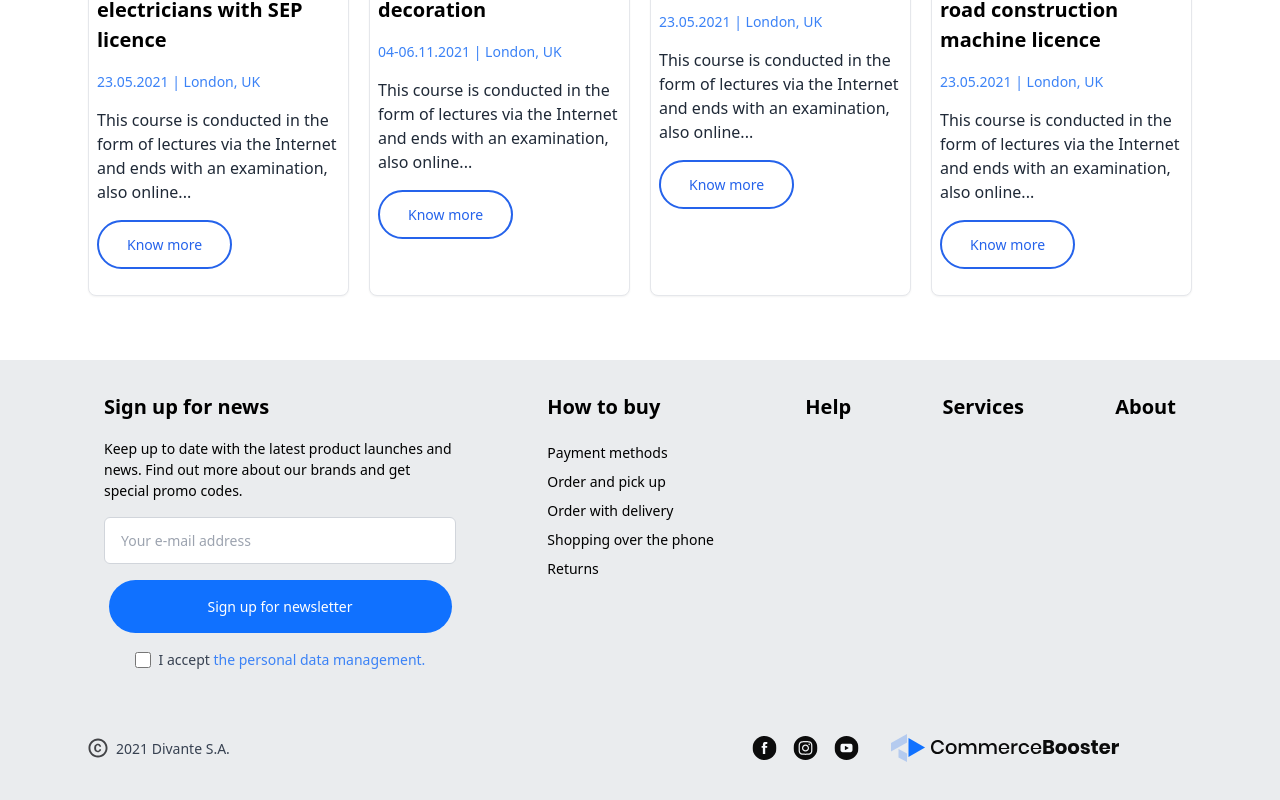
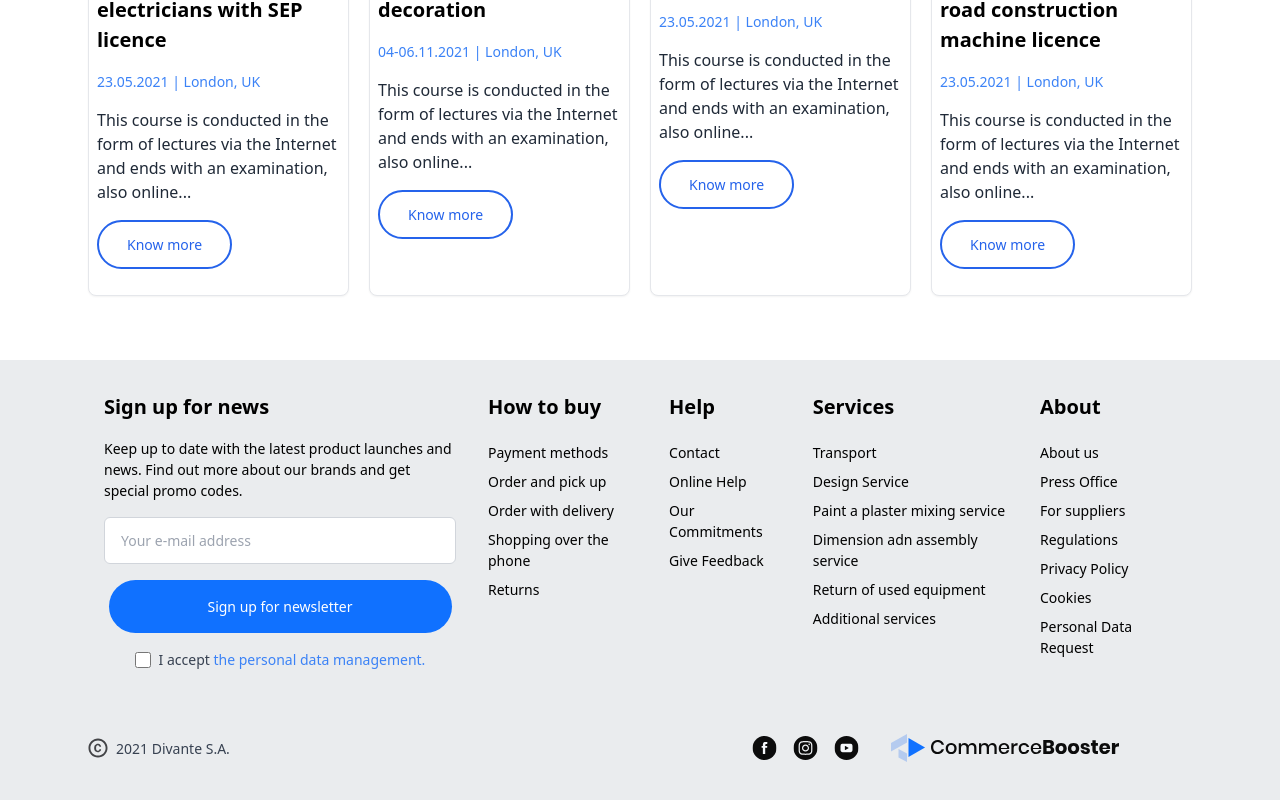
Before and after one commit to darshanbajgain/commerce-booster, a React (Vite) app: page / in a window 1280 px wide. Shown: the part 3623-4423 px from the top of the page. Built offline with nearby package versions, Linux system fonts and the light colour scheme.

Commit message:
style: footer styled

```diff
--- a/src/component/Footer/OtherDropDowns.jsx
+++ b/src/component/Footer/OtherDropDowns.jsx
@@ -1,10 +1,10 @@
 import arrowUp from "../../assets/footer_assets/keyboard_arrow_down.svg";
 
-const OtherDropDowns = ({title}) => {
+const OtherDropDowns = ({ title, children }) => {
 
     return (
         <div className=" m-0 p-4  border-gray-200 shadow-sm lg:mt-2 lg:shadow-none">
-            <div className="flex flex-row justify-between items-center">
+            <div className=" flex flex-row justify-between items-center">
                 <h3
                     className="font-bold cursor-pointer text-[16px]  lg:text-[20px]"
                 >
@@ -12,6 +12,7 @@ const OtherDropDowns = ({title}) => {
                 </h3>
                 <img className="lg:hidden" src={arrowUp} />
             </div>
+            <ul className="hidden lg:block lg:mx-0 lg:mt-4">{children}</ul>
         </div>
     )
 }
```
